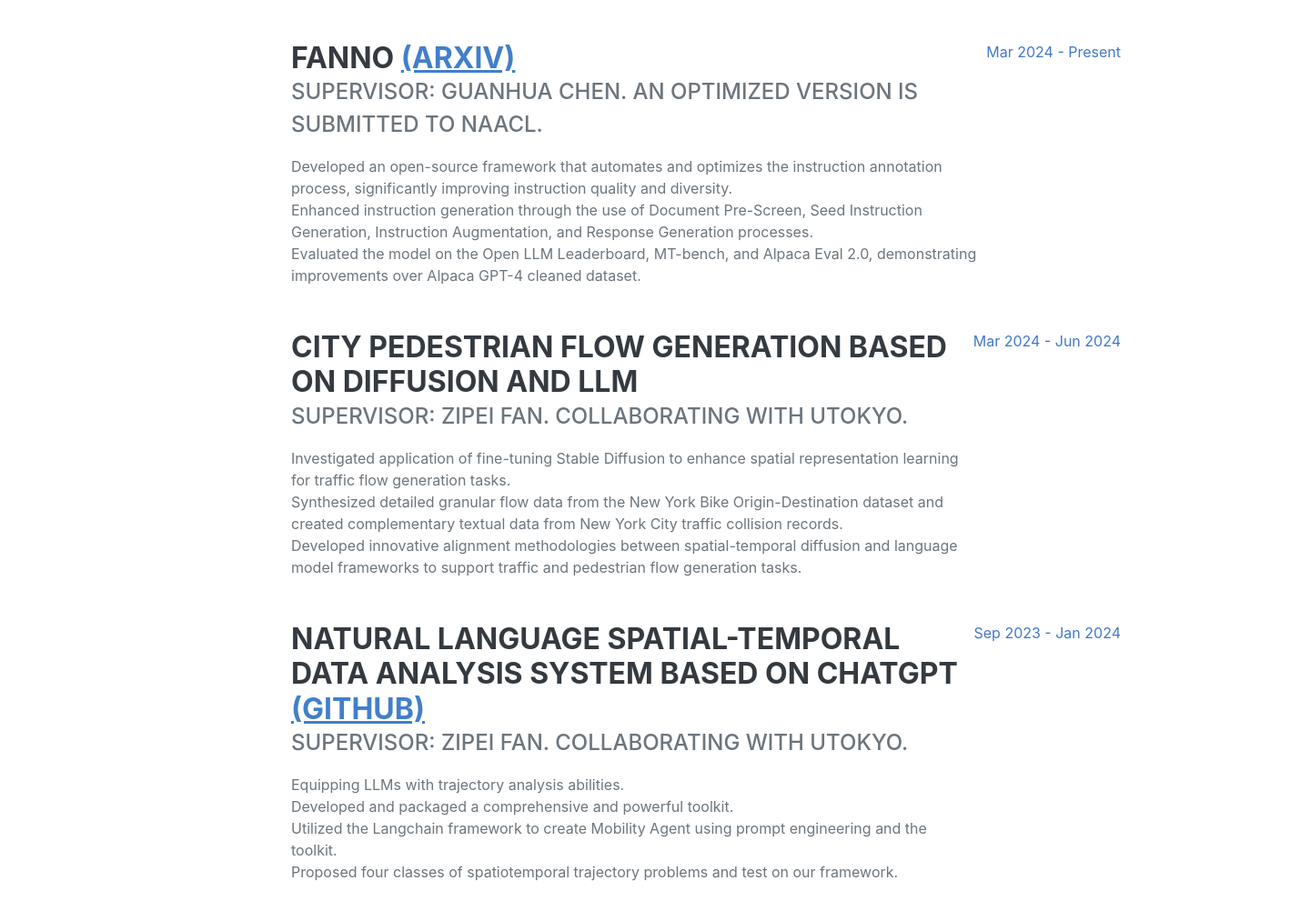
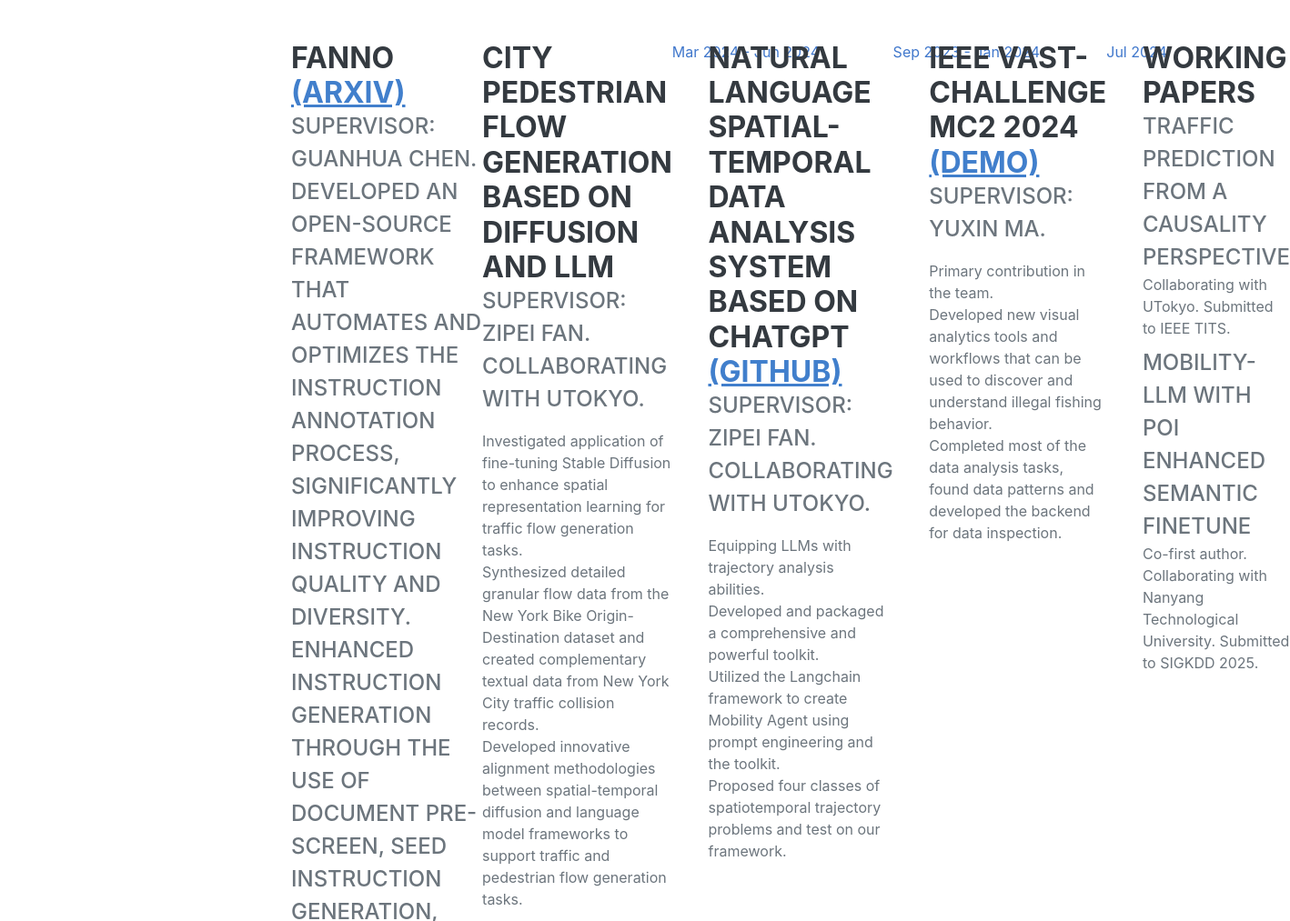
Before and after one commit to shadowfall09/shadowfall09.github.io, a plain HTML site: page index.html in a window 1280 px wide. Shown: the part 1390-2403 px from the top of the page at 91% size, 1418 px wide, since content can reach past the window. Drawn offline with nearby package versions, Linux system fonts and the light colour scheme; a web font is replaced by a local one.

Commit message:
Update index.html

```diff
--- a/index.html
+++ b/index.html
@@ -50,7 +50,7 @@
                         Shenzhen, China · (86) 137-7183-7710 ·
                         <a href="mailto:eric.taoyicheng@gmail.com">eric.taoyicheng@gmail.com</a>
                     </div>
-                    <p class="lead mb-5">I'm currently a senior undergraduate student studying at SUSTech (Shenzhen, China). Interested in Natural Language Processing and Spatio-temporal Data Analysis. Currently have some experience of LLM engineering.</p>
+                    <p class="lead mb-5">I'm currently a senior undergraduate student studying at SUSTech (Shenzhen, China). Interested in Natural Language Processing and Spatio-temporal Data Analysis. Currently have some experience in LLM engineering.</p>
                     <div class="social-icons">
                         <a class="social-icon" href="https://www.linkedin.com/in/yichengtao"><i class="fab fa-linkedin-in"></i></a>
                         <a class="social-icon" href="https://github.com/shadowfall09"><i class="fa-brands fa-github"></i></a>
@@ -81,12 +81,12 @@
                     <div class="d-flex flex-column flex-md-row justify-content-between mb-5">
                         <div class="flex-grow-1">
                             <h3 class="mb-0">FANNO <a href="https://arxiv.org/abs/2408.01323" target="_blank">(Arxiv)</a></h3>
-                            <div class="subheading mb-3">Supervisor: Guanhua Chen. An optimized version is submitted to NAACL.</div>
+                            <div class="subheading mb-3">Supervisor: Guanhua Chen.
                             <p class="mb-0">Developed an open-source framework that automates and optimizes the instruction annotation process, significantly improving instruction quality and diversity.</p>
                             <p class="mb-0">Enhanced instruction generation through the use of Document Pre-Screen, Seed Instruction Generation, Instruction Augmentation, and Response Generation processes.</p>
                             <p class="mb-0">Evaluated the model on the Open LLM Leaderboard, MT-bench, and Alpaca Eval 2.0, demonstrating improvements over Alpaca GPT-4 cleaned dataset.</p>
                         </div>
-                        <div class="flex-shrink-0"><span class="text-primary">Mar 2024 - Present</span></div>
+                        <div class="flex-shrink-0"><span class="text-primary">Mar 2024 - Sep 2024</span></div>
                     </div>
                     <div class="d-flex flex-column flex-md-row justify-content-between mb-5">
                         <div class="flex-grow-1">
@@ -123,9 +123,9 @@
                         <div class="flex-grow-1">
                             <h3 class="mb-0">Working Papers</h3>
                             <div class="subheading mb-0">Traffic Prediction from a Causality Perspective</div>
-                            <p class="mb-2">Collaborating with UTokyo. Submitted to ICDE 2025.</p>
+                            <p class="mb-2">Collaborating with UTokyo. Submitted to IEEE TITS.</p>
                             <div class="subheading mb-0">Mobility-LLM with POI Enhanced Semantic Finetune</div>
-                            <p class="mb-0">Co-first author. Collaborating with Nanyang Technological University. Preparing for SIGKDD 2025.</p>
+                            <p class="mb-0">Co-first author. Collaborating with Nanyang Technological University. Submitted to SIGKDD 2025.</p>
                         </div>
                     </div>
                 </div>
```
